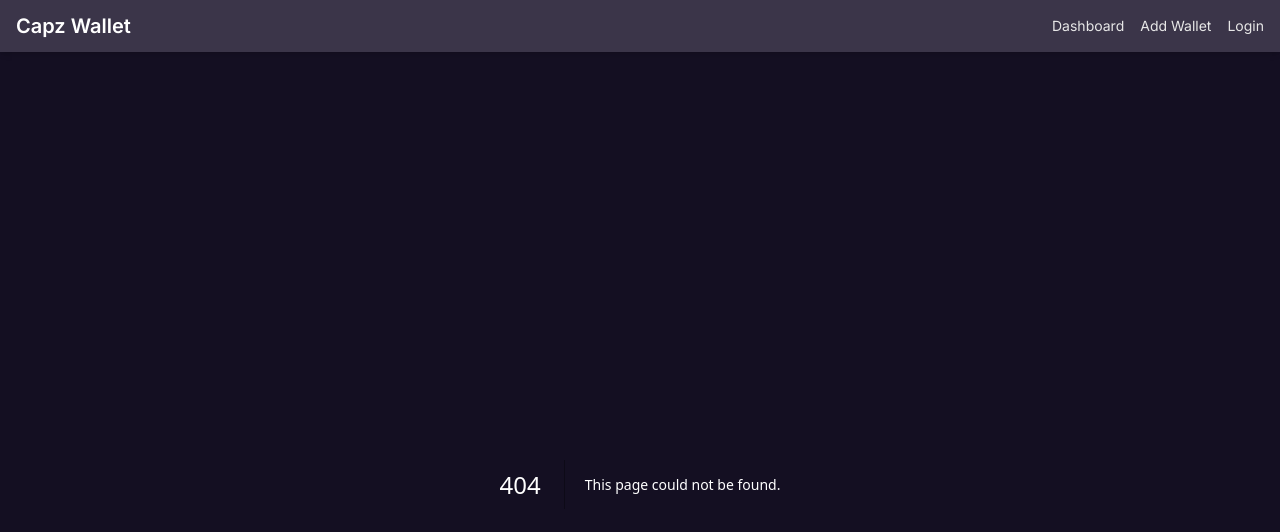
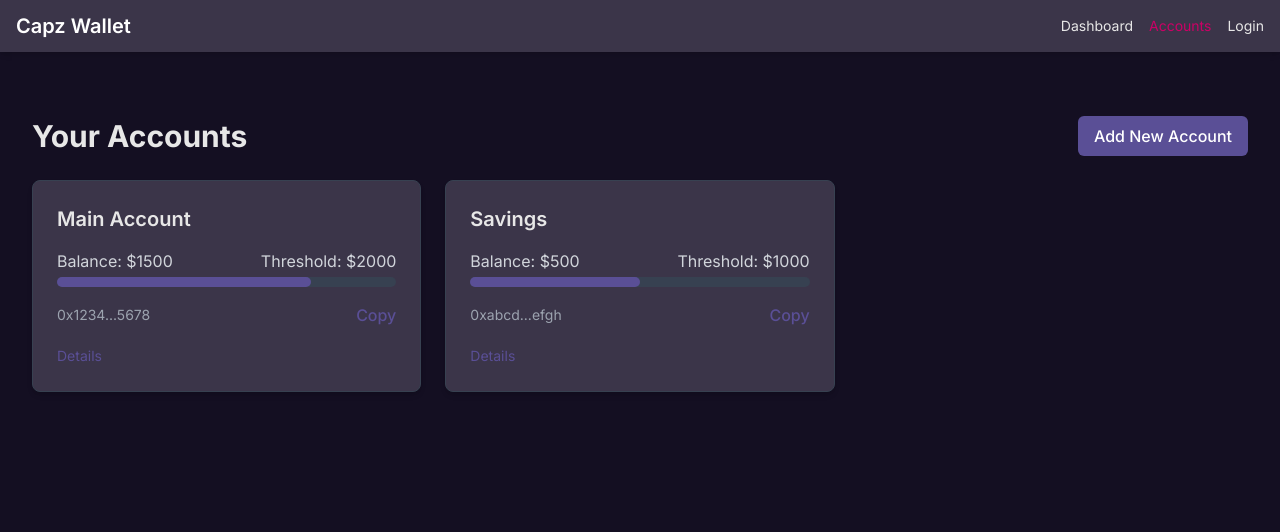
Before and after one commit to syntrofi/capz, a Next.js app: page /accounts in a window 1280 px wide. Before the commit this address had no page. Shown: the top 532 px of the page. Built offline with nearby package versions, Linux system fonts and the light colour scheme.

Commit message:
added Accounts page, Account Card component, custom hook useAccounts

```diff
--- /dev/null
+++ b/app/accounts/page.tsx
@@ -0,0 +1,43 @@
+'use client';
+
+import React from 'react'
+import Link from 'next/link'
+import { useRouter } from 'next/navigation'
+import AccountCard from '@/components/AccountCard'
+import { useAccounts } from '@/hooks/useAccounts'
+
+export default function AccountsPage() {
+  const router = useRouter()
+  const accounts = useAccounts()
+
+  return (
+    <div className="container mx-auto px-4 py-8">
+      <div className="flex justify-between items-center mb-6">
+        <h1 className="text-3xl font-bold text-platinum">Your Accounts</h1>
+        <button
+          onClick={() => router.push('/wallet-setup')}
+          className="bg-ultra_violet text-white px-4 py-2 rounded-md hover:bg-opacity-90 transition-colors"
+        >
+          Add New Account
+        </button>
+      </div>
+      {accounts.length > 0 ? (
+        <div className="grid grid-cols-1 md:grid-cols-2 lg:grid-cols-3 gap-6">
+          {accounts.map(account => (
+            <AccountCard key={account.id} account={account} />
+          ))}
+        </div>
+      ) : (
+        <div className="text-center py-8">
+          <p className="mb-4 text-gray-400">You haven't set up any accounts yet.</p>
+          <Link
+            href="/wallet-setup"
+            className="bg-ultra_violet text-white px-4 py-2 rounded-md hover:bg-opacity-90 transition-colors"
+          >
+            Set Up an Account
+          </Link>
+        </div>
+      )}
+    </div>
+  )
+}
--- /dev/null
+++ b/components/AccountCard.tsx
@@ -0,0 +1,55 @@
+import React from 'react'
+import Link from 'next/link'
+
+interface AccountCardProps {
+  account: {
+    id: number;
+    name: string;
+    balance: number;
+    threshold: number;
+    address: string;
+  }
+}
+
+export default function AccountCard({ account }: AccountCardProps) {
+  const percentageFilled = (account.balance / account.threshold) * 100
+
+  const copyToClipboard = () => {
+    navigator.clipboard.writeText(account.address)
+      .then(() => alert('Address copied to clipboard!'))
+      .catch(err => console.error('Failed to copy: ', err))
+  }
+
+  return (
+    <div className="bg-english_violet p-6 rounded-lg shadow-md border border-gray-700">
+      <h2 className="text-xl font-semibold mb-4 text-platinum">{account.name}</h2>
+      <div className="mb-4">
+        <div className="flex justify-between mb-1 text-gray-300">
+          <span>Balance: ${account.balance}</span>
+          <span>Threshold: ${account.threshold}</span>
+        </div>
+        <div className="w-full bg-gray-700 rounded-full h-2.5">
+          <div
+            className="bg-ultra_violet h-2.5 rounded-full"
+            style={{ width: `${percentageFilled}%` }}
+          ></div>
+        </div>
+      </div>
+      <div className="flex items-center justify-between mb-4">
+        <span className="text-sm text-gray-400">{account.address}</span>
+        <button
+          onClick={copyToClipboard}
+          className="text-ultra_violet hover:text-dogwood_rose"
+        >
+          Copy
+        </button>
+      </div>
+      <Link
+        href={`/accounts/${account.id}`}
+        className="text-ultra_violet hover:text-dogwood_rose text-sm"
+      >
+        Details
+      </Link>
+    </div>
+  )
+}
--- a/components/NavBar.tsx
+++ b/components/NavBar.tsx
@@ -21,12 +21,14 @@ export default function Navbar() {
           >
             Dashboard
           </Link>
+
           <Link
-            href="/wallet-setup"
-            className={`text-sm ${pathname === '/wallet-setup' ? 'text-dogwood_rose' : 'text-platinum hover:text-white'}`}
+            href="/accounts"
+            className={`text-sm ${pathname === '/accounts' ? 'text-dogwood_rose' : 'text-platinum hover:text-white'}`}
           >
-            Add Wallet
+            Accounts
           </Link>
+
           {isLoggedIn ? (
             <button onClick={logout} className="text-platinum hover:text-white">
               Logout
--- /dev/null
+++ b/hooks/useAccounts.ts
@@ -0,0 +1,24 @@
+import { useState, useEffect } from 'react'
+
+interface Account {
+  id: number;
+  name: string;
+  balance: number;
+  threshold: number;
+  address: string;
+}
+
+export function useAccounts() {
+  const [accounts, setAccounts] = useState<Account[]>([])
+
+  useEffect(() => {
+    // This is where you'd typically fetch data from an API
+    // For now, we'll use placeholder data
+    setAccounts([
+      { id: 1, name: 'Main Account', balance: 1500, threshold: 2000, address: '0x1234...5678' },
+      { id: 2, name: 'Savings', balance: 500, threshold: 1000, address: '0xabcd...efgh' },
+    ])
+  }, [])
+
+  return accounts
+}
```
